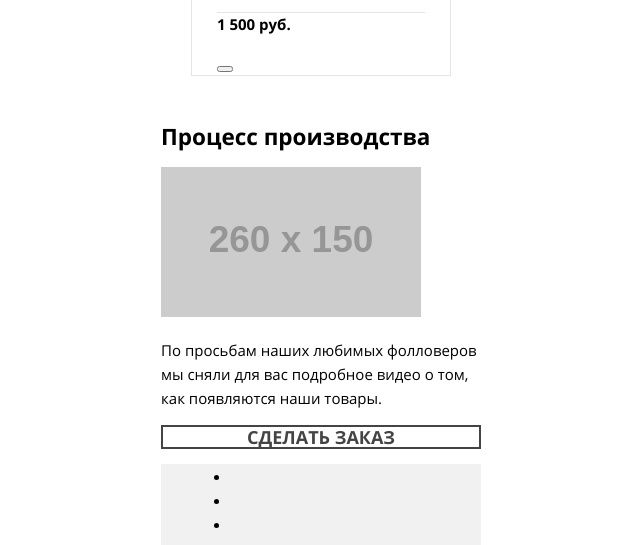
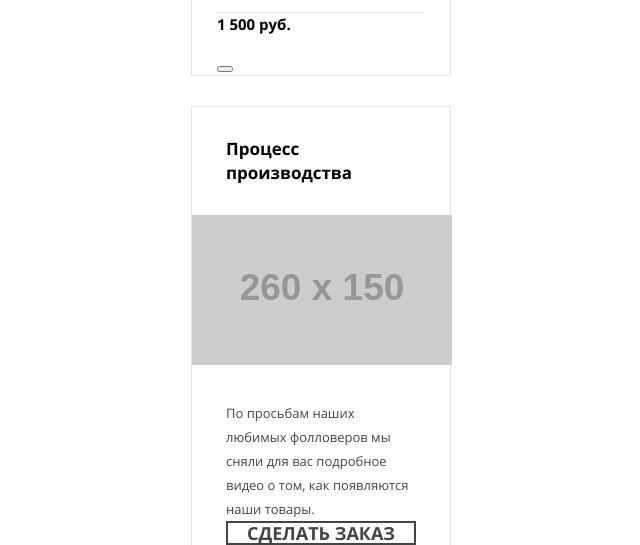
Before and after one commit to mrShaftoe/912019-mishka-16, a website: page source/catalog.html in a window 1280 px wide. Shown: the part 1280-1825 px from the top of the page, without its empty margins (319-959 px from the left). Drawn offline with nearby package versions, Linux system fonts and the light colour scheme; files that its build step writes are made by us from their sources; placeholder pictures from the web are drawn by us.

Commit message:
Бонусное задание catalog.html

```diff
--- a/source/catalog.html
+++ b/source/catalog.html
@@ -106,14 +106,20 @@
         </section>
 
         <section class="production">
+          <div class="production__card">
+            <div class="production__content">
               <h2 class="production__title">
                 Процесс производства
               </h2>
+            </div>
             <img src="http://placehold.it/260x150" alt="Процесс производства" class="production__video" width="260" height="150">
+            <div class="production__content">
               <p class="production__text">
                   По просьбам наших любимых фолловеров мы сняли для вас подробное видео о том, как появляются наши товары.
               </p>
               <a href="order.html" class="button production__button">Сделать заказ</a>
+            </div>
+          </div>
         </section>
       </main>
 
--- /dev/null
+++ b/source/sass/blocks/_production.scss
@@ -0,0 +1,22 @@
+.production {
+  padding: 0 30px;
+}
+
+.production__card {
+  border: solid 1px $border-color;
+}
+
+.production__content {
+  padding: 30px 34px;
+}
+
+.production__title {
+  font-size: 17px;
+  margin: 0;
+}
+
+.production__text {
+  font-size: 13px;
+  color: $paragraph-color;
+  margin: 0;
+}
--- a/source/sass/blocks/_section-title.scss
+++ b/source/sass/blocks/_section-title.scss
@@ -3,4 +3,8 @@
   font-weight: 700;
   line-height: 30px;
   margin: 0;
+
+  &--small {
+    font-size: 18px;
+  }
 }
--- a/source/sass/style.scss
+++ b/source/sass/style.scss
@@ -21,3 +21,4 @@
 @import "blocks/reviews";
 @import "blocks/review";
 @import "blocks/contacts";
+@import "blocks/production";
```
Also changed, not shown: source/index.html (+1 -1 lines). Lines whose indentation alone changed are shown as unchanged.
